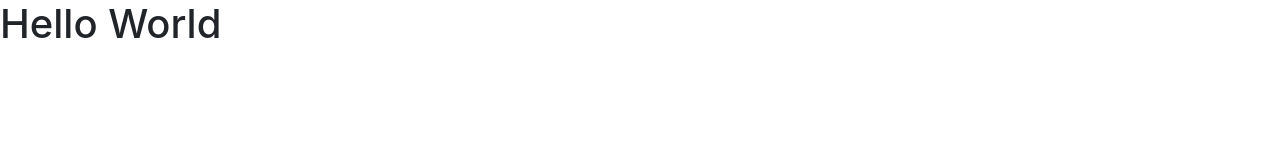
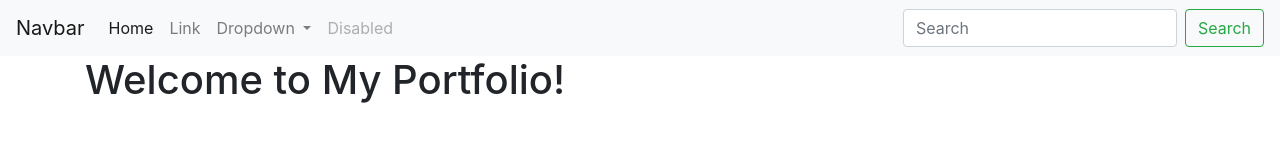
Before and after one commit to ad-fleming/warmup-portfolio, a plain HTML site: page index.html in a window 1280 px wide. Drawn offline with nearby package versions, Linux system fonts and the light colour scheme.

Commit message:
added default navbar and h1

```diff
--- a/index.html
+++ b/index.html
@@ -12,7 +12,50 @@
         <link rel="stylesheet" href="https://stackpath.bootstrapcdn.com/bootstrap/4.5.2/css/bootstrap.min.css" integrity="sha384-JcKb8q3iqJ61gNV9KGb8thSsNjpSL0n8PARn9HuZOnIxN0hoP+VmmDGMN5t9UJ0Z" crossorigin="anonymous">
     </head>
     <body>
-        <h1>Hello World</h1>
-        <script src="" async defer></script>
+        <main>
+            <nav class="navbar navbar-expand-lg navbar-light bg-light">
+                <a class="navbar-brand" href="#">Navbar</a>
+                <button class="navbar-toggler" type="button" data-toggle="collapse" data-target="#navbarSupportedContent" aria-controls="navbarSupportedContent" aria-expanded="false" aria-label="Toggle navigation">
+                  <span class="navbar-toggler-icon"></span>
+                </button>
+              <!-- added Bootstrap navbar -->
+                <div class="collapse navbar-collapse" id="navbarSupportedContent">
+                  <ul class="navbar-nav mr-auto">
+                    <li class="nav-item active">
+                      <a class="nav-link" href="#">Home <span class="sr-only">(current)</span></a>
+                    </li>
+                    <li class="nav-item">
+                      <a class="nav-link" href="#">Link</a>
+                    </li>
+                    <li class="nav-item dropdown">
+                      <a class="nav-link dropdown-toggle" href="#" id="navbarDropdown" role="button" data-toggle="dropdown" aria-haspopup="true" aria-expanded="false">
+                        Dropdown
+                      </a>
+                      <div class="dropdown-menu" aria-labelledby="navbarDropdown">
+                        <a class="dropdown-item" href="#">Action</a>
+                        <a class="dropdown-item" href="#">Another action</a>
+                        <div class="dropdown-divider"></div>
+                        <a class="dropdown-item" href="#">Something else here</a>
+                      </div>
+                    </li>
+                    <li class="nav-item">
+                      <a class="nav-link disabled" href="#" tabindex="-1" aria-disabled="true">Disabled</a>
+                    </li>
+                  </ul>
+                  <form class="form-inline my-2 my-lg-0">
+                    <input class="form-control mr-sm-2" type="search" placeholder="Search" aria-label="Search">
+                    <button class="btn btn-outline-success my-2 my-sm-0" type="submit">Search</button>
+                  </form>
+                </div>
+              </nav>
+
+              <div class="container">
+                  <div class="row">
+                      <div class="col-sm-12">
+                          <h1>Welcome to My Portfolio!</h1>
+                      </div>
+                  </div>
+              </div>
+        </main>
     </body>
 </html>
```
